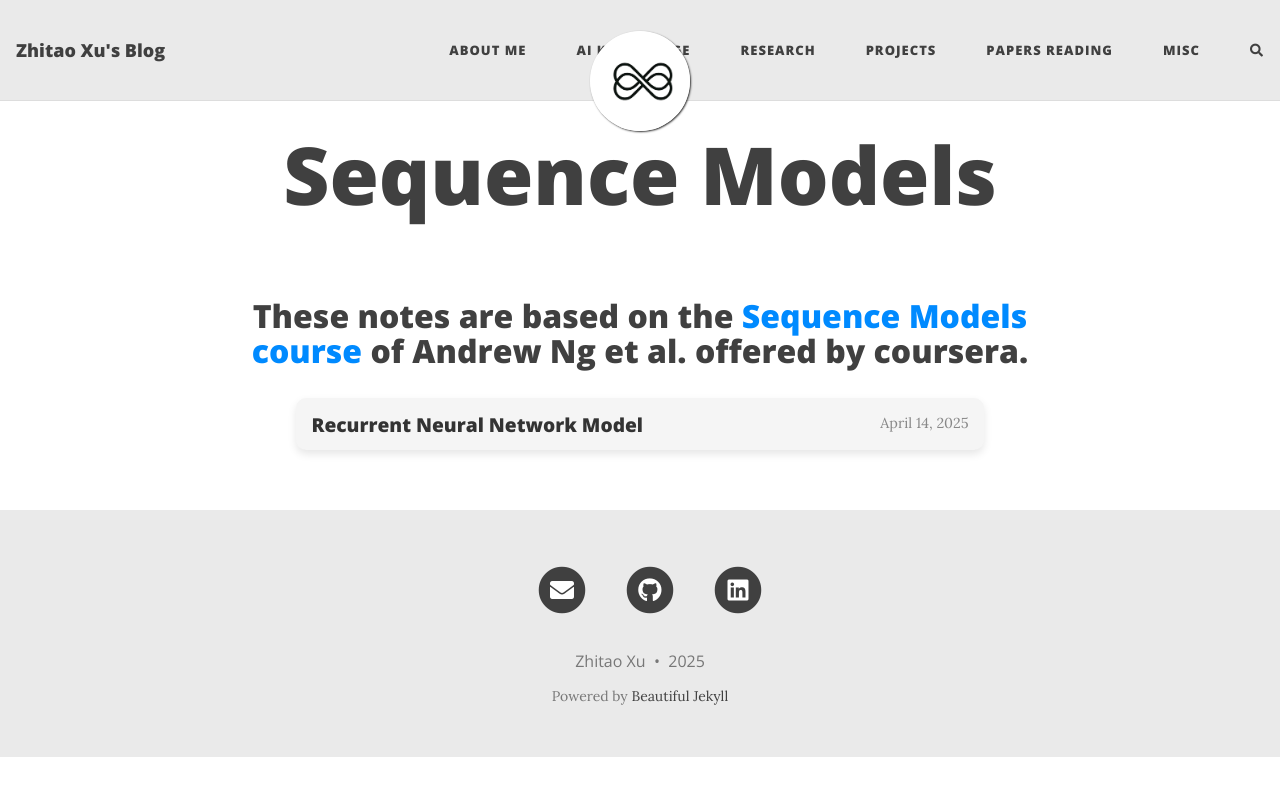
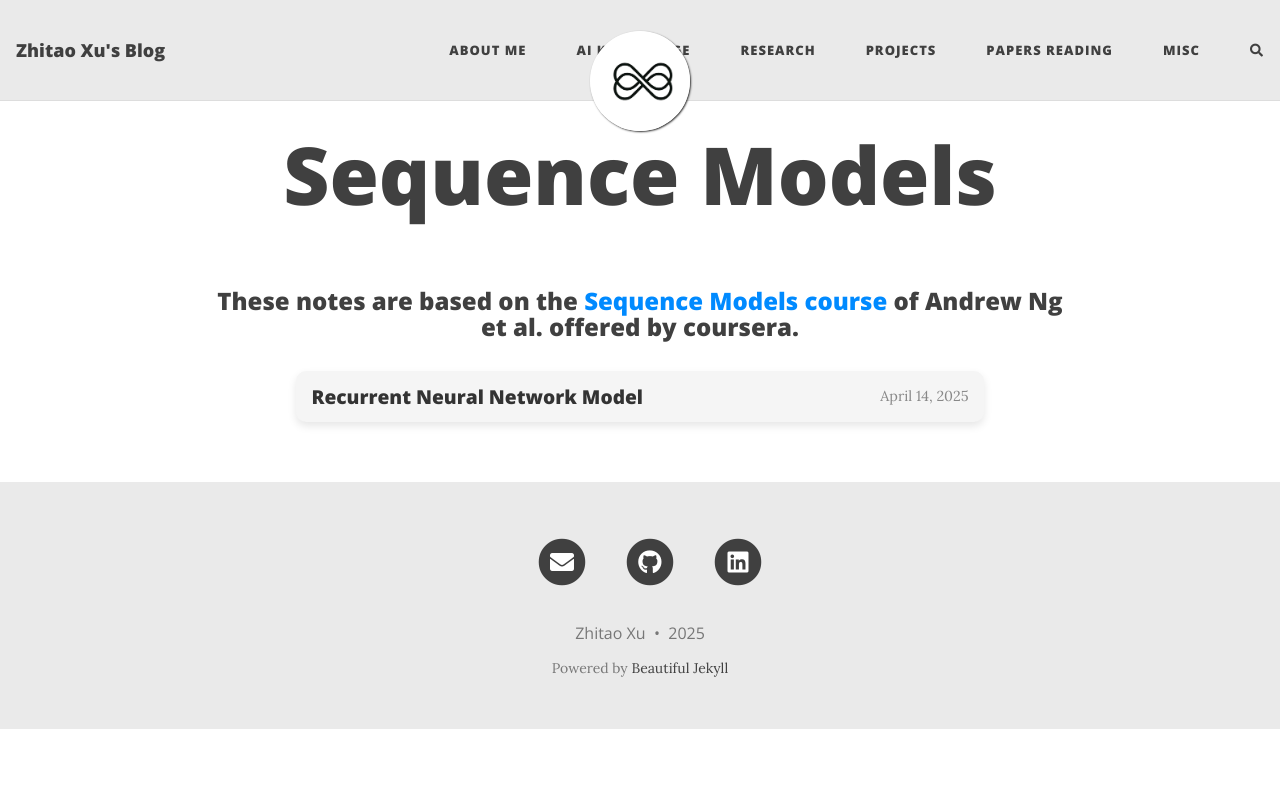
Before and after one commit to HerrXu01/herrxu01.github.io, a Jekyll site: the page built from ai-knowledge/sequence-models/index.md, in a window 1280 px wide. Shown: the top 796 px of the page. Built offline with Jekyll 4.4.1, drawn with Linux system fonts in a browser that asks for light colours; comment, search, counter and statistics services are not loaded.

```diff
--- a/ai-knowledge/sequence-models/index.md
+++ b/ai-knowledge/sequence-models/index.md
@@ -3,7 +3,7 @@ layout: page
 title: Sequence Models
 ---
 
-## These notes are based on the [Sequence Models course](https://www.coursera.org/learn/nlp-sequence-models) of Andrew Ng et al. offered by coursera.
+### These notes are based on the [Sequence Models course](https://www.coursera.org/learn/nlp-sequence-models) of Andrew Ng et al. offered by coursera.
 
 <div class="note-cards-container">
   {% for post in site.categories.sequence-models %}
```
